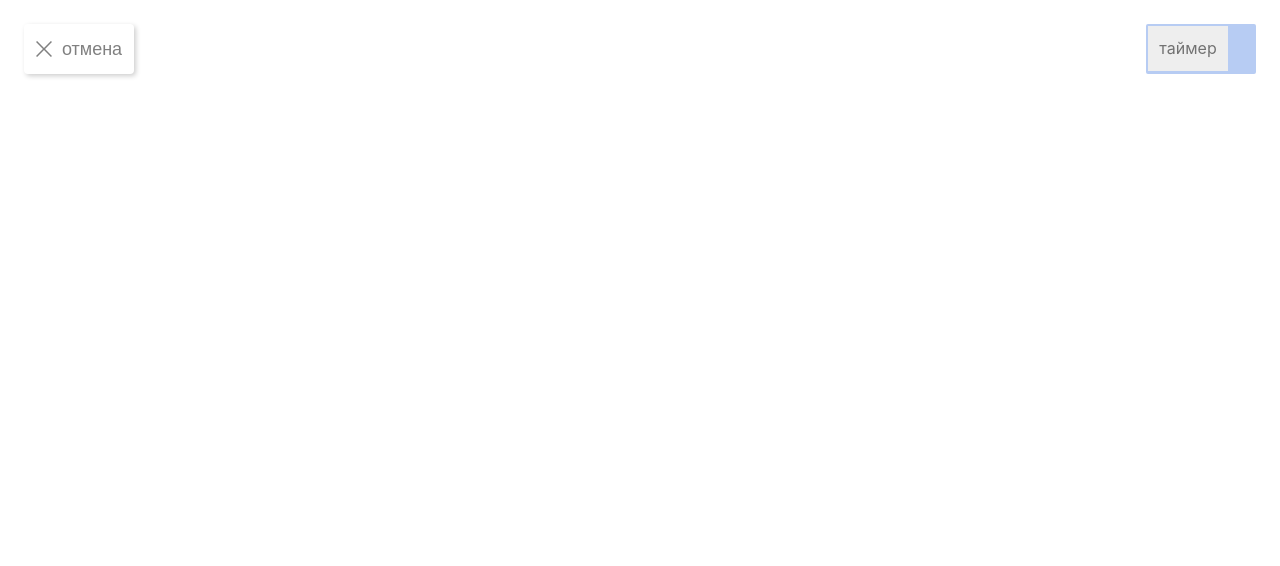
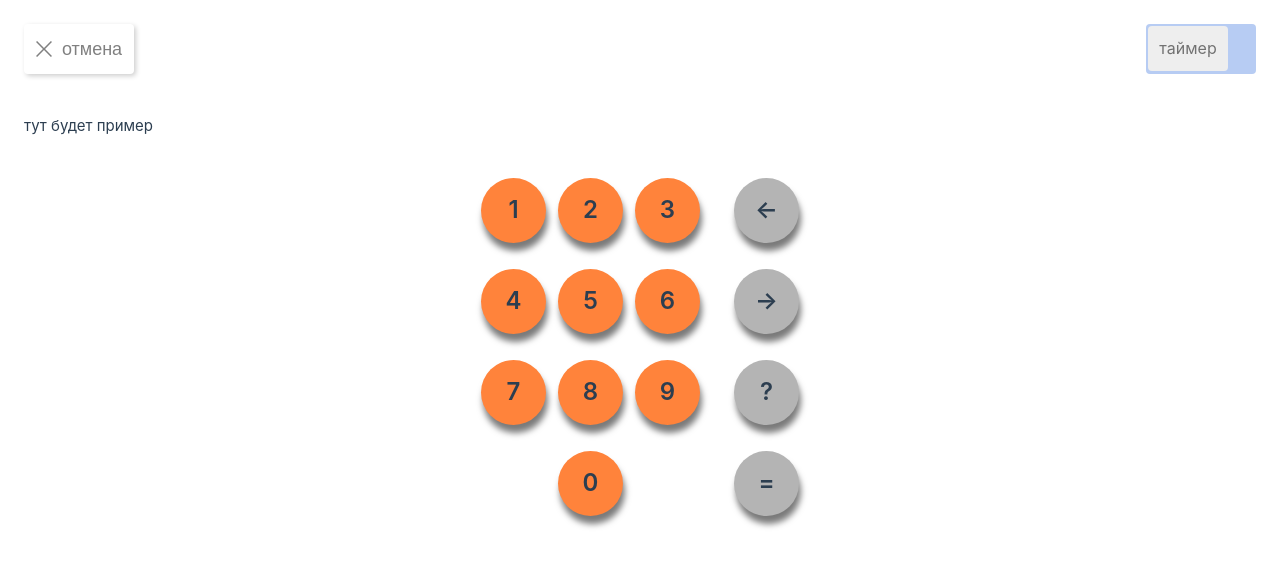
Before and after one commit to sovakrya/brain-trainer, a Vue app: page /game in a window 1280 px wide. Shown: the top 566 px of the page. Built offline with nearby package versions, Linux system fonts and the light colour scheme; the HTML template or start-up script is replaced by a standard one.

Commit message:
added OnscreenKeyboard

```diff
--- a/src/components/HeaderGame.vue
+++ b/src/components/HeaderGame.vue
@@ -39,13 +39,16 @@ import IconCross from './icons/IconCross.vue'
   background: none;
   border-radius: 4px;
   box-shadow: 2px 2px 5px rgb(206, 206, 206);
+  transition: all 0.3s;
+}
+.header-cancellation-btn:hover {
+  background-color: rgba(206, 206, 206, 0.596);
 }
 
 .timer-wrapper {
   position: relative;
-
   background-color: rgb(183, 204, 243);
-  border-radius: 2px;
+  border-radius: 4px;
   width: 110px;
   height: 50px;
 }
@@ -53,6 +56,7 @@ import IconCross from './icons/IconCross.vue'
 .timer-box {
   position: absolute;
   background-color: rgb(238, 238, 238);
+  border-radius: 4px;
   width: 80px;
   left: 2px;
   bottom: 3px;
--- /dev/null
+++ b/src/components/OnscreenKeyboard.vue
@@ -0,0 +1,86 @@
+<script setup lang="ts"></script>
+
+<template>
+  <div class="keyboard-main-box">
+    <div class="keyboard-numbers-wrapper">
+      <div class="keyboard-numbers-box">
+        <div class="keyboard-button keyboard-button-numbers">1</div>
+        <div class="keyboard-button keyboard-button-numbers">2</div>
+        <div class="keyboard-button keyboard-button-numbers">3</div>
+      </div>
+      <div class="keyboard-numbers-box">
+        <div class="keyboard-button keyboard-button-numbers">4</div>
+        <div class="keyboard-button keyboard-button-numbers">5</div>
+        <div class="keyboard-button keyboard-button-numbers">6</div>
+      </div>
+      <div class="keyboard-numbers-box">
+        <div class="keyboard-button keyboard-button-numbers">7</div>
+        <div class="keyboard-button keyboard-button-numbers">8</div>
+        <div class="keyboard-button keyboard-button-numbers">9</div>
+      </div>
+      <div class="keyboard-button keyboard-button-numbers" style="align-self: center">0</div>
+    </div>
+    <div class="keyboard-actions-box">
+      <div class="keyboard-button keyboard-button-action">←</div>
+      <div class="keyboard-button keyboard-button-action">→</div>
+      <div class="keyboard-button keyboard-button-action">?</div>
+      <div class="keyboard-button keyboard-button-action">=</div>
+    </div>
+  </div>
+</template>
+
+<style scoped>
+.keyboard-main-box {
+  align-self: center;
+  display: flex;
+  gap: 34px;
+}
+
+.keyboard-numbers-wrapper {
+  display: flex;
+  flex-direction: column;
+  gap: 26px;
+}
+
+.keyboard-numbers-box {
+  display: flex;
+  gap: 12px;
+}
+
+.keyboard-actions-box {
+  display: flex;
+  flex-direction: column;
+  gap: 26px;
+}
+
+.keyboard-button {
+  display: flex;
+  justify-content: center;
+  align-items: center;
+  font-size: 24px;
+  font-weight: 600;
+  width: 65px;
+  height: 65px;
+  border-radius: 50px;
+  background-color: bisque;
+  box-shadow: 2px 8px 6px rgb(122, 122, 122);
+  cursor: pointer;
+  transition: all 0.3s;
+}
+
+.keyboard-button-numbers {
+  background-color: rgb(255, 131, 59);
+}
+
+.keyboard-button-numbers:hover {
+  background-color: rgb(255, 161, 107);
+}
+
+.keyboard-button-action {
+  background-color: rgb(180, 180, 180);
+}
+
+.keyboard-button-action:hover {
+  background-color: rgb(202, 202, 202);
+}
+</style>
--- a/src/views/GamePage.vue
+++ b/src/views/GamePage.vue
@@ -1,16 +1,20 @@
 <script setup lang="ts">
 import HeaderGame from '@/components/HeaderGame.vue'
+import OnscreenKeyboard from '@/components/OnscreenKeyboard.vue'
 </script>
 
 <template>
   <div class="game-main-box">
     <HeaderGame />
+    <div>тут будет пример</div>
+    <OnscreenKeyboard />
   </div>
 </template>
 
 <style scoped>
 .game-main-box {
   display: flex;
+  gap: 40px;
   flex-direction: column;
   padding: 24px;
 }
```
